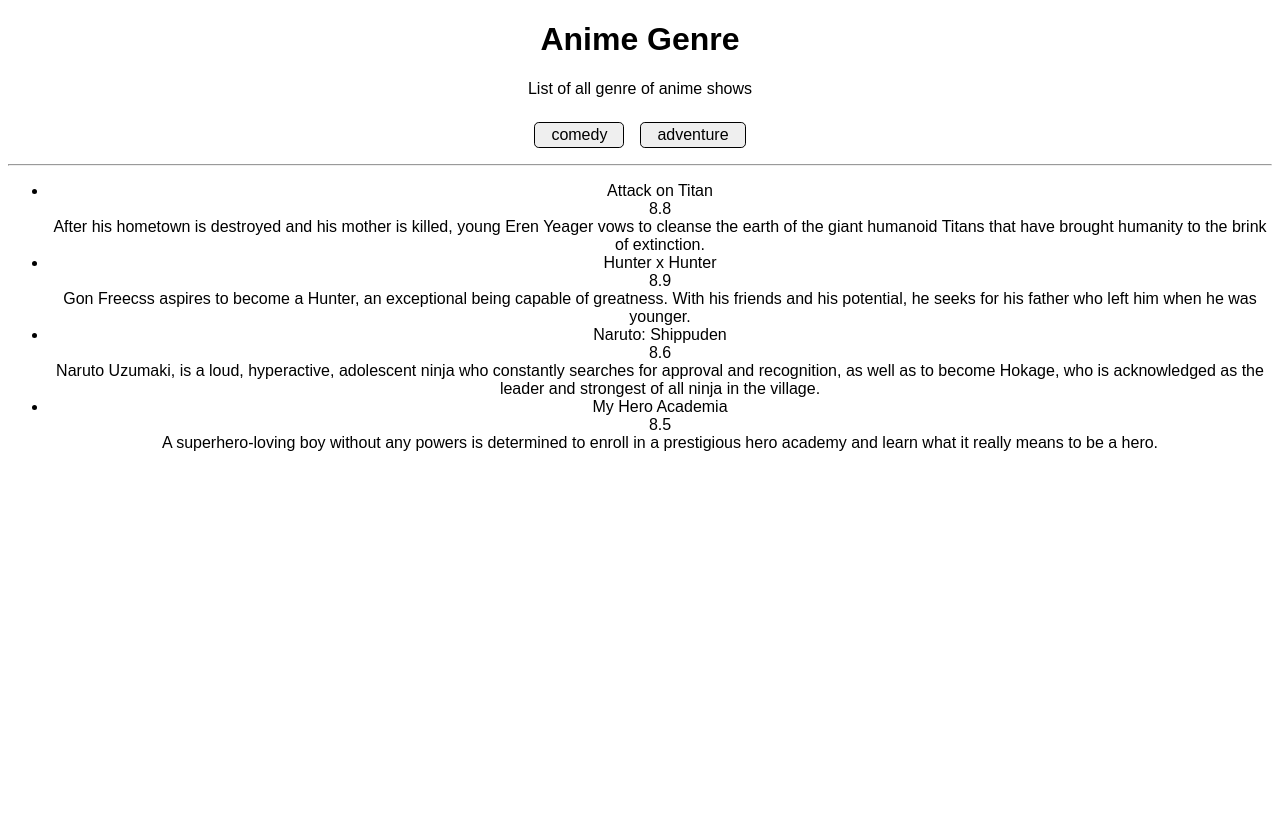
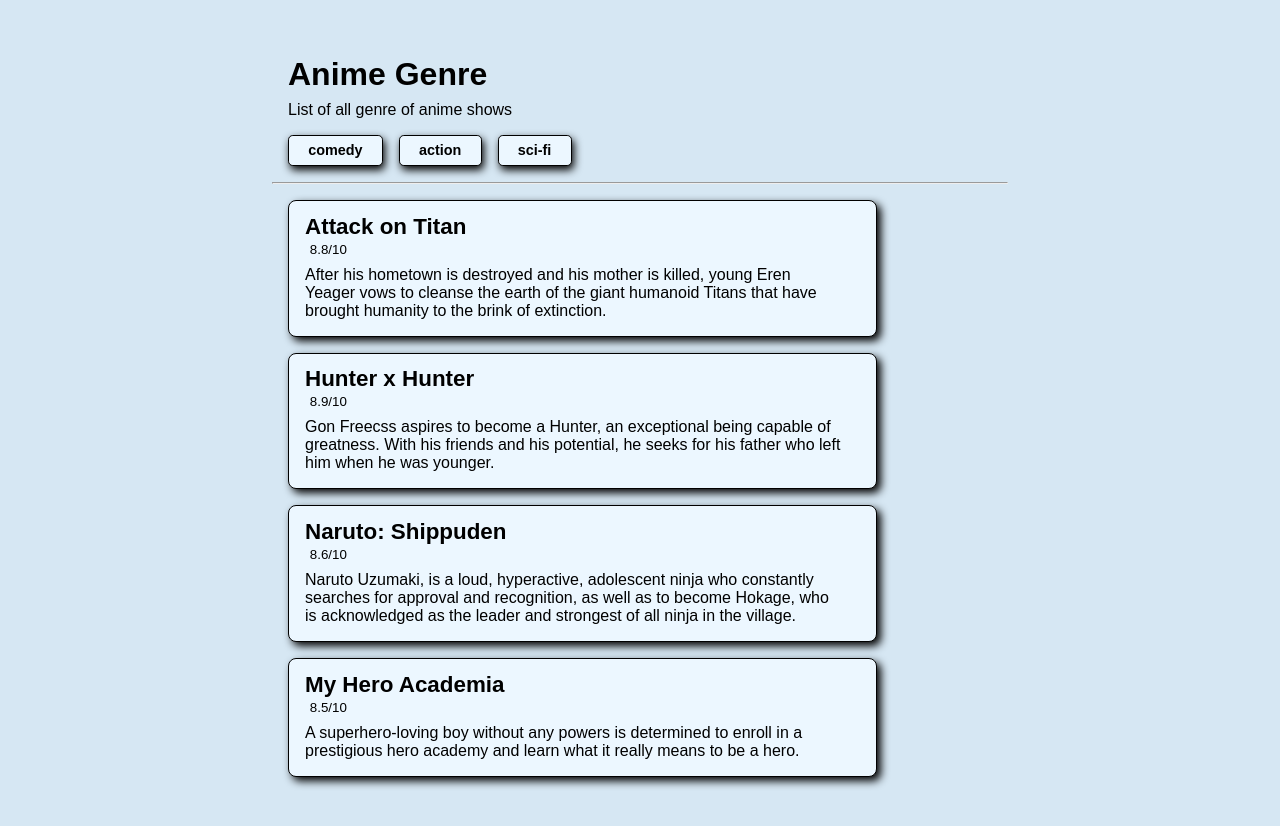
Before and after one commit to SauravKumar-max/anime-genre, a React (Create React App) app: page / in a window 1280 px wide. Shown: the top 826 px of the page. Before the commit the page ends 800 px from the top, so only its background shows below. Built offline with nearby package versions, Linux system fonts and the light colour scheme.

Commit message:
style: added style

```diff
--- a/src/App.js
+++ b/src/App.js
@@ -22,7 +22,7 @@ const animeData = {
         "A psychic middle school boy tries to live a normal life and keep his growing powers under control, even though he constantly gets into trouble."
     }
   ],
-  adventure: [
+  action: [
     {
       name: "Attack on Titan",
       rating: 8.8,
@@ -47,11 +47,37 @@ const animeData = {
       desc:
         "A superhero-loving boy without any powers is determined to enroll in a prestigious hero academy and learn what it really means to be a hero."
     }
+  ],
+  "sci-fi": [
+    {
+      name: "Cowboy Bebop",
+      rating: 8.9,
+      desc:
+        "The futuristic misadventures and tragedies of an easygoing bounty hunter and his partners."
+    },
+    {
+      name: "Planetes ",
+      rating: 8.2,
+      desc:
+        "In the year 2075, mankind has reached a point where journeying between Earth, the moon and the space stations is part of daily life."
+    },
+    {
+      name: "Steins;Gate",
+      rating: 8.8,
+      desc:
+        "After discovering time travel, a university student and his colleagues must use their knowledge of it to stop an evil organization and their diabolical plans."
+    },
+    {
+      name: "Dr.Stone",
+      rating: 8.2,
+      desc:
+        "Awakened into a world where humanity has been petrified, scientific genius Senku and his brawny friend Taiju use their skills to rebuild civilization."
+    }
   ]
 };
 
 export default function App() {
-  const [animeGenre, setAnimeGenre] = useState("adventure");
+  const [animeGenre, setAnimeGenre] = useState("action");
 
   function animeList(item) {
     setAnimeGenre(item);
@@ -77,14 +103,14 @@ export default function App() {
         })}
       </div>
       <hr></hr>
-      <div>
+      <div className="animeList">
         <ul>
           {animeData[animeGenre].map((anime) => {
             return (
               <li key={anime.name}>
-                <div> {anime.name} </div>
-                <div> {anime.rating} </div>
-                <div> {anime.desc} </div>
+                <div className="name"> {anime.name} </div>
+                <small className="rating"> {anime.rating}/10 </small>
+                <div className="desc"> {anime.desc} </div>
               </li>
             );
           })}
--- a/src/styles.css
+++ b/src/styles.css
@@ -1,19 +1,67 @@
+* {
+  margin: 0;
+  padding: 0;
+  box-sizing: border-box;
+}
+
+body {
+  background: #d6e7f3;
+}
+
 .App {
   font-family: sans-serif;
-  text-align: center;
+  max-width: 800px;
+  margin: 1rem auto;
+  padding: 2rem;
 }
 
-.genre {
-  display: flex;
-  align-items: center;
-  justify-content: center;
+h1 {
+  padding: 0.5rem 1rem;
+}
+
+.App p {
+  margin: 0 0 0.5rem 1rem;
+}
+
+hr {
+  margin-top: 1rem;
 }
 
 .genreBtn {
-  font-size: 1rem;
-  padding: 0.2rem 1rem;
-  margin: 0.5rem;
+  padding: 0.4rem 1.2rem;
+  margin: 0.5rem 0 0 1rem;
   border-radius: 0.3rem;
   outline: none;
   border: solid 1px #000;
+  font-size: 0.9rem;
+  background: #ecf7ff;
+  font-weight: bold;
+  box-shadow: 2px 4px 8px #000;
 }
+
+.animeList ul {
+  list-style: none;
+}
+
+.animeList li {
+  width: 80%;
+  margin: 1rem;
+  border: solid 1px #000;
+  padding: 0.8rem 2rem 1rem 1rem;
+  border-radius: 0.5rem;
+  background: #ecf7ff;
+  box-shadow: 4px 4px 8px #000;
+}
+
+.name {
+  font-weight: bold;
+  font-size: 1.4rem;
+}
+
+.rating {
+  padding-left: 0.3rem;
+}
+
+.desc {
+  padding-top: 0.5rem;
+}
```
